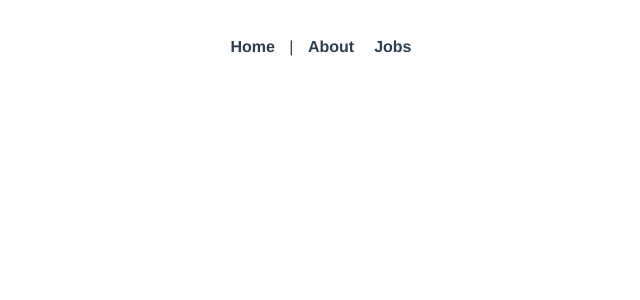
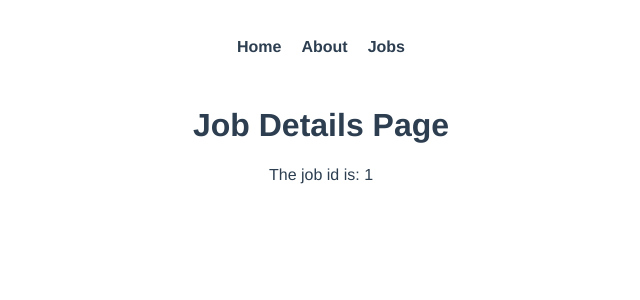
Before and after one commit to ViuCoding/vue-ninja-jobs, a Vue app: page /jobs/1 in a window 1280 px wide. Before the commit this address had no page. Shown: the top 300 px of the page, without its empty margins (319-959 px from the left). Built offline with nearby package versions, Linux system fonts and the light colour scheme.

Commit message:
Route parameters explained for multiple subpages

```diff
--- a/src/App.vue
+++ b/src/App.vue
@@ -1,7 +1,7 @@
 <template>
   <nav>
     <!-- The router-link has a built in behaviour that allows Vue to intercept the request and handle it client side, instead of sending a fresh request to the server -->
-    <router-link to="/">Home</router-link> |
+    <router-link to="/">Home</router-link>
     <!-- Data binding the to attribute and passing in the object with the name property is more scalable because if in the future we change the path name to something else we won't have to change the hard coded path throughtout the rest of the website -->
     <router-link :to="{ name: 'about' }">About</router-link>
     <router-link :to="{ name: 'jobs' }">Jobs</router-link>
--- a/src/router/index.js
+++ b/src/router/index.js
@@ -2,6 +2,7 @@
 import Home from "../views/Home.vue";
 import About from "../views/About.vue";
 import Jobs from "../views/Jobs/Jobs.vue";
+import JobDetails from "../views/Jobs/JobDetails.vue";
 
 const routes = [
   {
@@ -19,6 +20,12 @@
     name: "jobs",
     component: Jobs,
   },
+  {
+    // the :id is a so-called route parameter and it is used for the dynamic purposes
+    path: "/jobs/:id",
+    name: "JobDetails",
+    component: JobDetails,
+  },
 ];
 
 const router = createRouter({
--- a/src/views/Jobs/JobDetails.vue
+++ b/src/views/Jobs/JobDetails.vue
@@ -0,0 +1,17 @@
+<template>
+  <h1>Job Details Page</h1>
+  <!-- In this case we called the route param "id" in the index.js file routes array -->
+  <p>The job id is: {{ id }}</p>
+</template>
+
+<script>
+export default {
+  data() {
+    return {
+      id: this.$route.params.id,
+    };
+  },
+};
+</script>
+
+<style></style>
```
